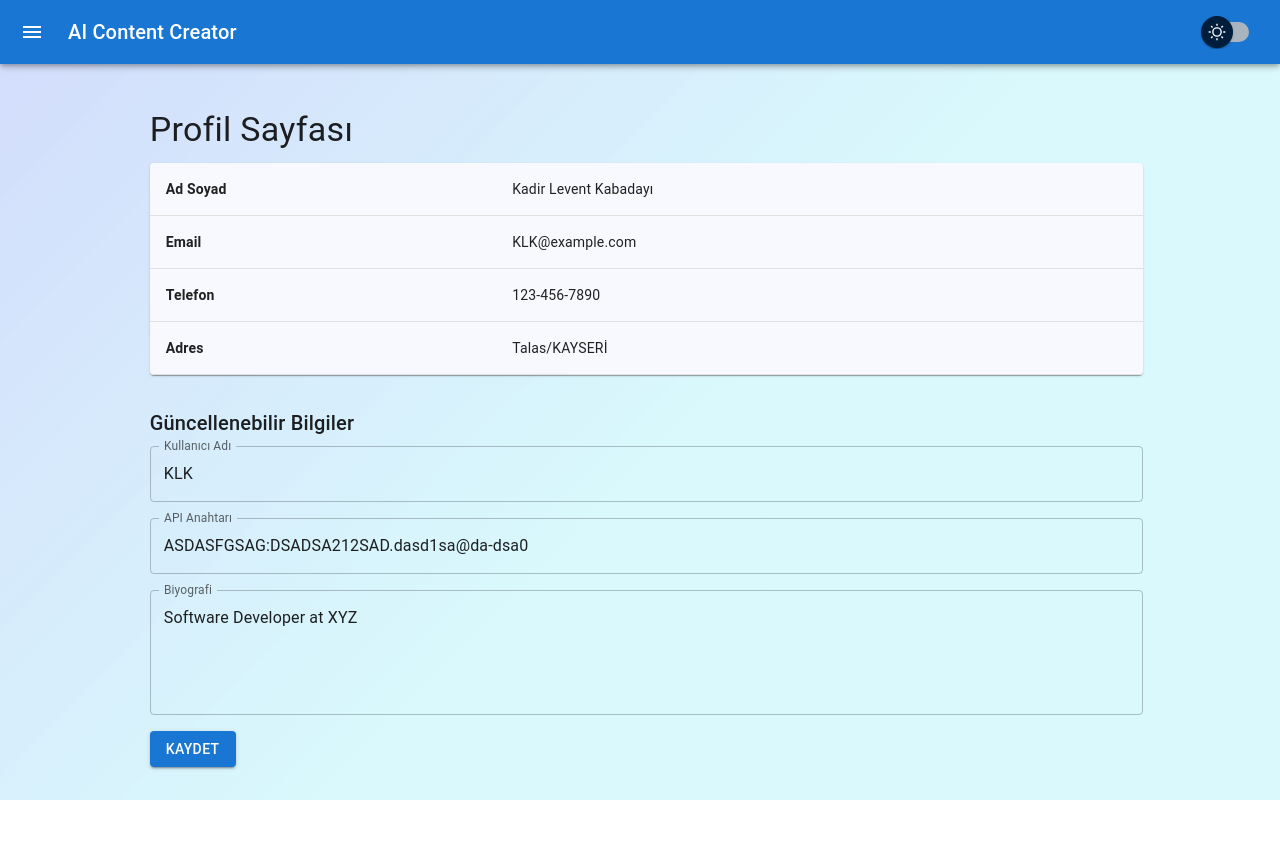
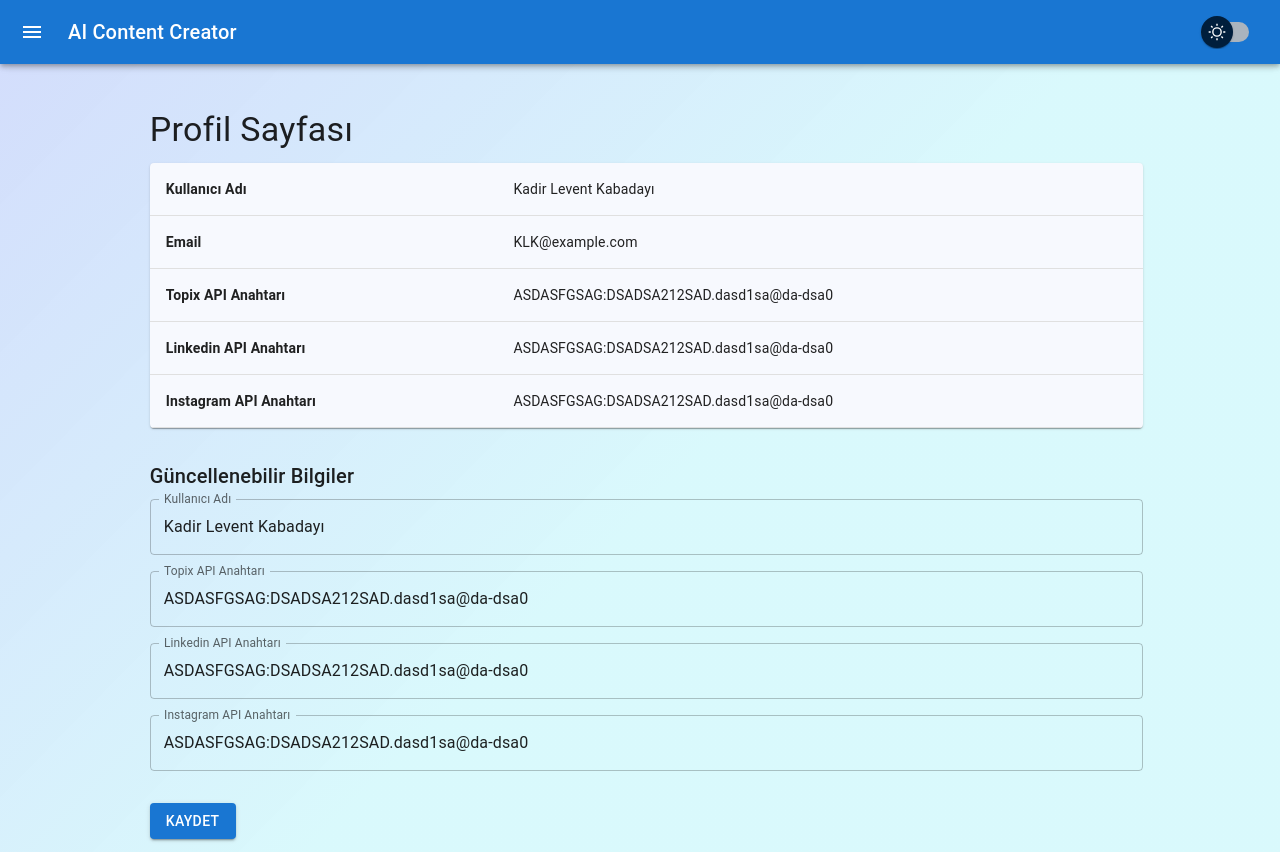
Before and after one commit to derekcoleman/Erciyes-AI-Content-Creator, a Next.js app in the folder client/: page /profile in a window 1280 px wide. Before the commit the page ends 800 px from the top, so only its background shows below. Built offline with nearby package versions, Linux system fonts and the light colour scheme.

Commit message:
basics of profile page completed

```diff
--- a/client/src/components/card/CustomCard.tsx
+++ b/client/src/components/card/CustomCard.tsx
@@ -90,7 +90,7 @@ const CustomCard: React.FC<CustomCardProps> = ({
             {title}
           </Typography>
           <Typography variant="body2" sx={{ color: "text.secondary" }}>
-            {textLimiter(content)}
+            {textLimiter(content, 150)}
           </Typography>
           <Typography
             variant="body2"
--- a/client/src/components/forms/PromptSettingsFrom.tsx
+++ b/client/src/components/forms/PromptSettingsFrom.tsx
@@ -12,7 +12,7 @@ import {
   TextField,
   Typography,
 } from "@mui/material";
-import { promptSettingsInfo } from "@/lib/types";
+import { WromptSettingsInfo } from "@/lib/types";
 import { INTERACTIONLIST, moods } from "@/lib/conts";
 import { useState } from "react";
 import { addPromptSettings } from "@/lib/utils";
@@ -48,7 +48,7 @@ const PromptSettingsFrom: React.FC<PromptSettingsFromProps> = ({
 
     if (isFormValid()) {
       try {
-        const settingsInfo: promptSettingsInfo = await addPromptSettings({
+        const settingsInfo: PromptSettingsInfo = await addPromptSettings({
           customTopic,
           mood,
           selectedInteractions,
@@ -68,7 +68,6 @@ const PromptSettingsFrom: React.FC<PromptSettingsFromProps> = ({
   const isFormValid = () => {
     return customTopic || mood || selectedInteractions.length > 0;
   };
-
 
   return (
     <Card
--- a/client/src/components/forms/WordSettingsForm.tsx
+++ b/client/src/components/forms/WordSettingsForm.tsx
@@ -1,6 +1,6 @@
 import { Box, Button, Card, Divider, Typography } from "@mui/material";
 import { addWordSettings } from "@/lib/utils";
-import { wordSettingsInfo } from "@/lib/types";
+import { WordSettingsInfo } from "@/lib/types";
 import { useState } from "react";
 import CustomChipBox from "../inputs/CustomChipBox";
 
@@ -30,7 +30,7 @@ const WordSettingsForm: React.FC<WordSettingsFormProps> = ({
 
     if (isFormValid()) {
       try {
-        const settingsInfo: wordSettingsInfo = await addWordSettings({
+        const settingsInfo: WordSettingsInfo = await addWordSettings({
           wantedWords: wantedChips,
           bannedWords: bannedChips,
         });
--- a/client/src/components/profile/Profile.tsx
+++ b/client/src/components/profile/Profile.tsx
@@ -11,26 +11,33 @@ import {
   TableContainer,
   TableRow,
   Paper,
+  styled,
 } from "@mui/material";
+import { textLimiter } from "@/lib/utils";
+import { useAtom } from "jotai";
+import { profileInfoAtom } from "@/store";
 
 const ProfilePage = () => {
+  const [profile, setProfile] = useAtom(profileInfoAtom);
+
   const [profileData, setProfileData] = useState({
-    name: "Kadir Levent Kabadayı",
+    username: "Kadir Levent Kabadayı",
     email: "KLK@example.com",
-    phone: "123-456-7890",
-    address: "Talas/KAYSERİ",
+    topixAPI: "ASDASFGSAG:DSADSA212SAD.dasd1sa@da-dsa0",
+    linkedinAPI: "ASDASFGSAG:DSADSA212SAD.dasd1sa@da-dsa0",
+    instagramAPI: "ASDASFGSAG:DSADSA212SAD.dasd1sa@da-dsa0",
   });
 
-  const [editableData, setEditableData] = useState({
-    username: "KLK",
-    bio: "Software Developer at XYZ",
-    API: "ASDASFGSAG:DSADSA212SAD.dasd1sa@da-dsa0",
-  });
+  const StyledTableCell = styled(TableCell)(({ theme }) => ({
+    width: "65%",
+    whiteSpace: "nowrap",
+    overflow: "hidden",
+  }));
 
   const handleChange = (e: React.ChangeEvent<HTMLInputElement>) => {
     const { name, value } = e.target;
-    setEditableData({
-      ...editableData,
+    setProfileData({
+      ...profileData,
       [name]: value,
     });
   };
@@ -50,27 +57,43 @@ const ProfilePage = () => {
           <TableBody>
             <TableRow>
               <TableCell>
-                <strong>Ad Soyad</strong>
+                <strong>Kullanıcı Adı</strong>
               </TableCell>
-              <TableCell>{profileData.name}</TableCell>
+              <StyledTableCell>
+                {textLimiter(profileData.username, 65)}
+              </StyledTableCell>
             </TableRow>
             <TableRow>
               <TableCell>
                 <strong>Email</strong>
               </TableCell>
-              <TableCell>{profileData.email}</TableCell>
+              <StyledTableCell>
+                {textLimiter(profileData.email, 65)}
+              </StyledTableCell>
             </TableRow>
             <TableRow>
               <TableCell>
-                <strong>Telefon</strong>
+                <strong>Topix API Anahtarı</strong>
               </TableCell>
-              <TableCell>{profileData.phone}</TableCell>
+              <StyledTableCell>
+                {textLimiter(profileData.topixAPI, 65)}
+              </StyledTableCell>
             </TableRow>
             <TableRow>
               <TableCell>
-                <strong>Adres</strong>
+                <strong>Linkedin API Anahtarı</strong>
               </TableCell>
-              <TableCell>{profileData.address}</TableCell>
+              <StyledTableCell>
+                {textLimiter(profileData.linkedinAPI, 65)}
+              </StyledTableCell>
+            </TableRow>
+            <TableRow>
+              <TableCell>
+                <strong>Instagram API Anahtarı</strong>
+              </TableCell>
+              <StyledTableCell>
+                {textLimiter(profileData.instagramAPI, 65)}
+              </StyledTableCell>
             </TableRow>
           </TableBody>
         </Table>
@@ -84,29 +107,37 @@ const ProfilePage = () => {
           label="Kullanıcı Adı"
           variant="outlined"
           fullWidth
-          value={editableData.username}
+          value={profileData.username}
           name="username"
           onChange={handleChange}
           sx={{ marginBottom: 2 }}
         />
         <TextField
-          label="API Anahtarı"
+          label="Topix API Anahtarı"
           variant="outlined"
           fullWidth
-          value={editableData.API}
-          name="API"
+          value={profileData.topixAPI}
+          name="topixAPI"
           onChange={handleChange}
           sx={{ marginBottom: 2 }}
         />
         <TextField
-          label="Biyografi"
+          label="Linkedin API Anahtarı"
           variant="outlined"
           fullWidth
-          value={editableData.bio}
-          name="bio"
+          value={profileData.linkedinAPI}
+          name="linkedinAP"
           onChange={handleChange}
-          multiline
-          rows={4}
+          sx={{ marginBottom: 2 }}
+        />
+        <TextField
+          label="Instagram API Anahtarı"
+          variant="outlined"
+          fullWidth
+          value={profileData.instagramAPI}
+          name="instagramAPI"
+          onChange={handleChange}
+          sx={{ marginBottom: 2 }}
         />
 
         <Button
--- a/client/src/lib/utils.ts
+++ b/client/src/lib/utils.ts
@@ -6,13 +6,13 @@ import {
   LoginFormData,
   LoginInfo,
   Post,
-  promptSettingsInfo,
+  PromptSettingsInfo,
   RegisterFormData,
   RegisterInfo,
   Settings,
   SettingsFormData,
   SettingsInfo,
-  wordSettingsInfo,
+  WordSettingsInfo,
 } from "./types";
 
 const loginUser = async (formData: LoginFormData): Promise<LoginInfo> => {
@@ -93,7 +93,7 @@ const addPromptSettings = async (formData: {
   customTopic: string;
   mood: string;
   selectedInteractions: string[];
-}): Promise<promptSettingsInfo> => {
+}): Promise<PromptSettingsInfo> => {
   const token = getCookie("token");
 
   if (!token) {
@@ -114,14 +114,14 @@ const addPromptSettings = async (formData: {
     throw new Error(errorData.message || "Failed to save settings");
   }
 
-  const data: promptSettingsInfo = await response.json();
+  const data: PromptSettingsInfo = await response.json();
   return data;
 };
 
 const addWordSettings = async (formData: {
   wantedWords: string[];
   bannedWords: string[];
-}): Promise<wordSettingsInfo> => {
+}): Promise<WordSettingsInfo> => {
   const token = getCookie("token");
 
   if (!token) {
@@ -142,7 +142,7 @@ const addWordSettings = async (formData: {
     throw new Error(errorData.message || "Failed to save settings");
   }
 
-  const data: wordSettingsInfo = await response.json();
+  const data: WordSettingsInfo = await response.json();
   return data;
 };
 const addJobs = async (job: Job): Promise<JobsInfo> => {
@@ -178,8 +178,8 @@ const getCookie = (name: string): string | null => {
   return null;
 };
 
-const textLimiter = (text: string): string => {
-  return text.length > 150 ? text.substring(0, 150) + "..." : text;
+const textLimiter = (text: string, length: number): string => {
+  return text.length > length ? text.substring(0, length) + "..." : text;
 };
 const platformMapping: { [key: string]: number } = {
   Instagram: 1,
--- a/client/src/store.ts
+++ b/client/src/store.ts
@@ -1,8 +1,9 @@
 import { atom } from "jotai";
-import { LoginInfo } from "./lib/types";
+import { LoginInfo, ProfileInfo } from "./lib/types";
 import { atomWithStorage } from "jotai/utils";
 import { getTheme } from "./lib/utils";
 
 export const userInfoAtom = atom<LoginInfo | null>(null);
 export const tokenAtom = atomWithStorage<string | null>(`token`, null);
 export const themeAtom = atomWithStorage<"Light" | "Dark">("theme", getTheme());
+export const profileInfoAtom = atom<ProfileInfo>();
```
Also changed, not shown: client/src/lib/types.ts (+14 -2 lines).
